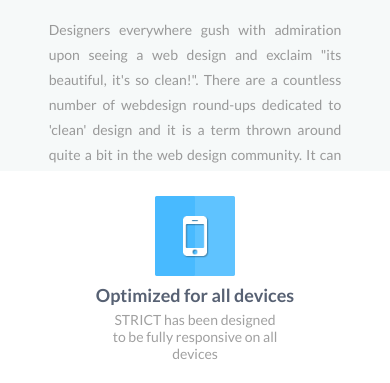
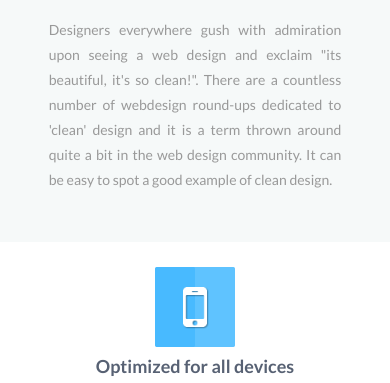
Before and after one commit to sanaaullah/strict, a plain HTML site: page index.html in a window 390 px wide. Shown: the part 707-1090 px from the top of the page. Drawn offline with Linux system fonts and the light colour scheme.

Commit message:
Update style.css

```diff
--- a/css/style.css
+++ b/css/style.css
@@ -314,6 +314,9 @@ footer .fab{
   .banner .line{
     width: 75%;
   }
+  .intro{
+    height: auto;
+  }
   .intro p{
     margin: 0px  auto 50px;
     width: 75%;
```
